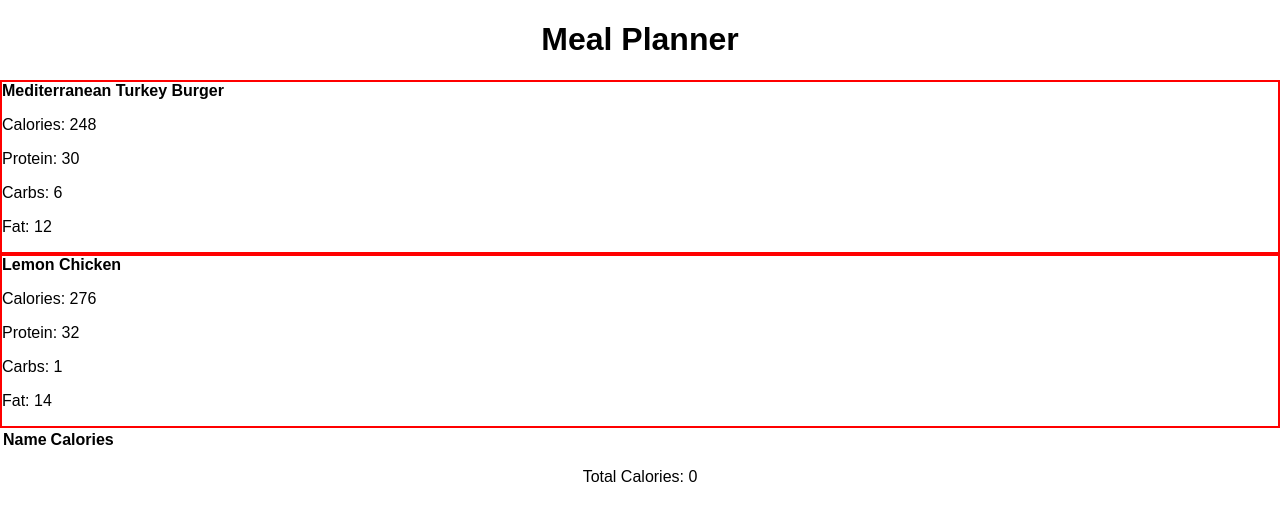
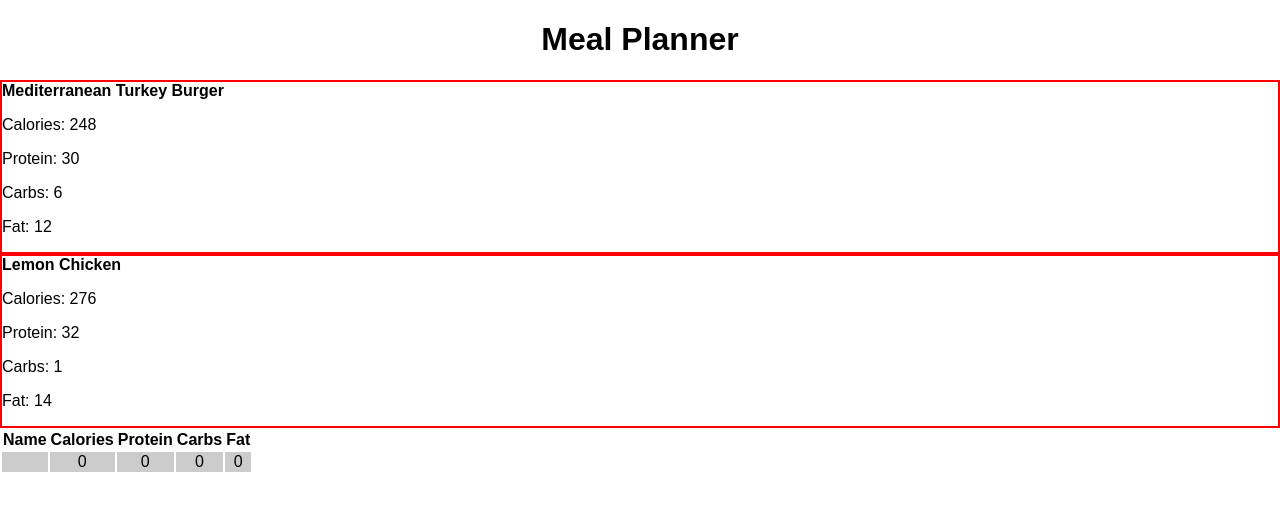
Before and after one commit to kirkyoder/react-meal-planner, a React (Create React App) app: page / in a window 1280 px wide. Shown: the top 520 px of the page. Built offline with nearby package versions, Linux system fonts and the light colour scheme.

Commit message:
add nutrition log summary row

```diff
--- a/src/components/MealPlanner.js
+++ b/src/components/MealPlanner.js
@@ -5,11 +5,11 @@ import MealDatabase from '../data/Meals.js';
 import MealItem from './MealItem.js';
 import NutritionLog from './NutritionLog.js';
 
+var _mealId = 0;
+
 class MealPlanner extends Component {
     constructor(props) {
         super(props);
-
-        this._mealId = 0;
 
         this.state = {
             meals: []
@@ -23,16 +23,14 @@ class MealPlanner extends Component {
         this.setState(function(prevState, props) {
             return {
                 meals: prevState.meals.concat({
-                    id: this._mealId++,
+                    id: _mealId++,
                     meal: meal
                 })
             }
         });
     }
 
-    handleRemove(e) {
-        let index = e.currentTarget.getAttribute('mealid');
-
+    handleRemove(index) {
         this.setState({
             meals: this.state.meals.filter(function(meal) {
                 return meal.id.toString() !== index;
--- a/src/components/NutritionLog.js
+++ b/src/components/NutritionLog.js
@@ -1,49 +1,62 @@
 import React, { Component } from 'react';
+import '../styles/nutrition-log.css';
+
+import NutritionLogRow from './NutritionLogRow.js';
+import NutritionLogSummaryRow from './NutritionLogSummaryRow.js';
 
 class NutritionLog extends Component {
     constructor(props) {
         super(props);
 
+        this.state = {
+            totalCalories: 0,
+            totalProtein: 0,
+            totalCarbs: 0,
+            totalFat: 0
+        }
+
         this.onRemove = this.onRemove.bind(this);
     }
 
     onRemove(e) {
-        this.props.onClick(e);
-    }
-
-    calculateCalories() {
-        let sum = 0;
-        this.props.mealItems.forEach(mealItem => {
-            sum += mealItem.meal.calories;
-        });
-
-        return sum;
+        let targetId = e.currentTarget.getAttribute('mealid');
+        this.props.onClick(targetId);
     }
 
     render() {
         // todo: handling null "this.props.mealItems"
         return (
-            <div>
+            <div className="nutrition-log">
                 <table>
                     <thead>
                         <tr>
                             <th>Name</th>
                             <th>Calories</th>
+                            <th>Protein</th>
+                            <th>Carbs</th>
+                            <th>Fat</th>
                         </tr>
                     </thead>
                     <tbody>
                         {this.props.mealItems.map(function (meal, index) {
                             let mealItem = meal.meal;
                             return (
-                                <tr key={index} mealid={meal.id} onClick={this.onRemove}>
-                                    <td>{mealItem.name}</td>
-                                    <td>{mealItem.calories}</td>
-                                </tr>
+                                <NutritionLogRow
+                                    key={index}
+                                    mealid={meal.id}
+                                    name={mealItem.name}
+                                    calories={mealItem.calories}
+                                    protein={mealItem.protein}
+                                    carbs={mealItem.carbs}
+                                    fat={mealItem.fat}
+                                    onRemove={this.onRemove} />
                             );
                         }, this)}
                     </tbody>
+                    <tfoot>
+                        <NutritionLogSummaryRow meals={this.props.mealItems} />
+                    </tfoot>
                 </table>
-                <p>Total Calories: {this.calculateCalories()}</p>
             </div>
         );
     }
--- /dev/null
+++ b/src/components/NutritionLogRow.js
@@ -0,0 +1,17 @@
+import React, { Component } from 'react';
+
+class NutritionLogRow extends Component {
+    render() {
+        return (
+            <tr mealid={this.props.mealid} onClick={this.props.onRemove}>
+                <td>{this.props.name}</td>
+                <td>{this.props.calories}</td>
+                <td>{this.props.protein}</td>
+                <td>{this.props.carbs}</td>
+                <td>{this.props.fat}</td>
+            </tr>
+        );
+    }
+}
+
+export default NutritionLogRow;
--- /dev/null
+++ b/src/components/NutritionLogSummaryRow.js
@@ -0,0 +1,42 @@
+import React, { Component } from 'react';
+
+import NutritionLogRow from './NutritionLogRow.js';
+
+class NutritionLogSummaryRow extends Component {
+    updateSummaries(meals) {
+        let sum = 0;
+        let protein = 0;
+        let carbs = 0;
+        let fat = 0;
+
+        meals.forEach(mealItem => {
+            let meal = mealItem.meal;
+
+            sum += meal.calories;
+            protein += meal.protein;
+            carbs += meal.carbs;
+            fat += meal.fat;
+        });
+
+        return {
+            calories: sum,
+            protein: protein,
+            carbs: carbs,
+            fat: fat
+        };
+    }
+
+    render() {
+        const summaries = this.updateSummaries(this.props.meals);
+
+        return (
+            <NutritionLogRow
+                calories={summaries.calories}
+                protein={summaries.protein}
+                carbs={summaries.carbs}
+                fat={summaries.fat} />
+        );
+    }
+}
+
+export default NutritionLogSummaryRow;
--- /dev/null
+++ b/src/styles/nutrition-log.css
@@ -0,0 +1,5 @@
+.nutrition-log {}
+
+.nutrition-log tfoot {
+    background-color: #ccc;
+}
```
